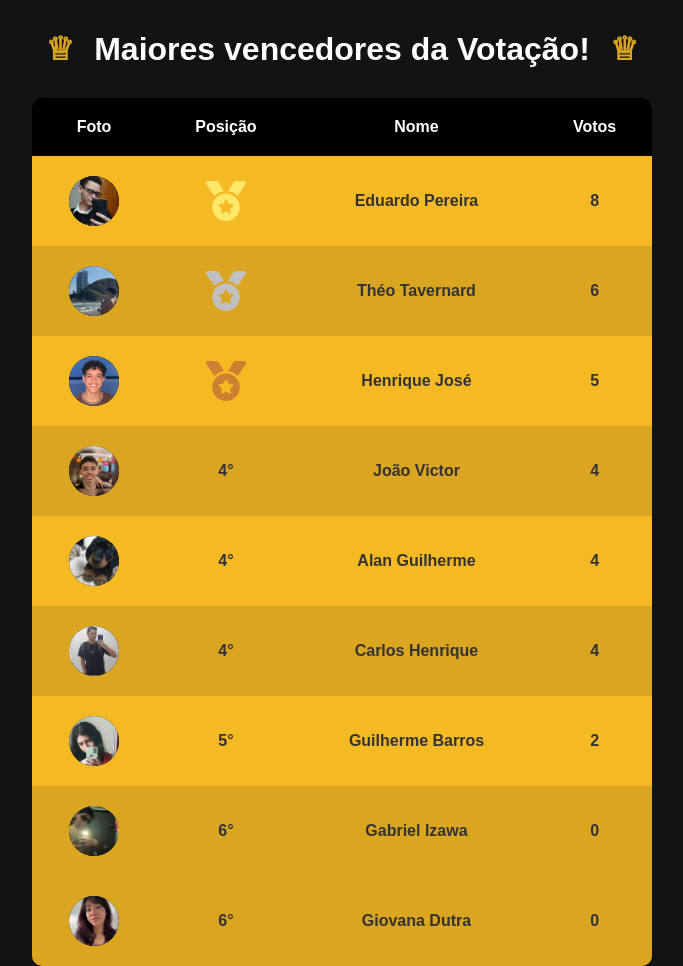
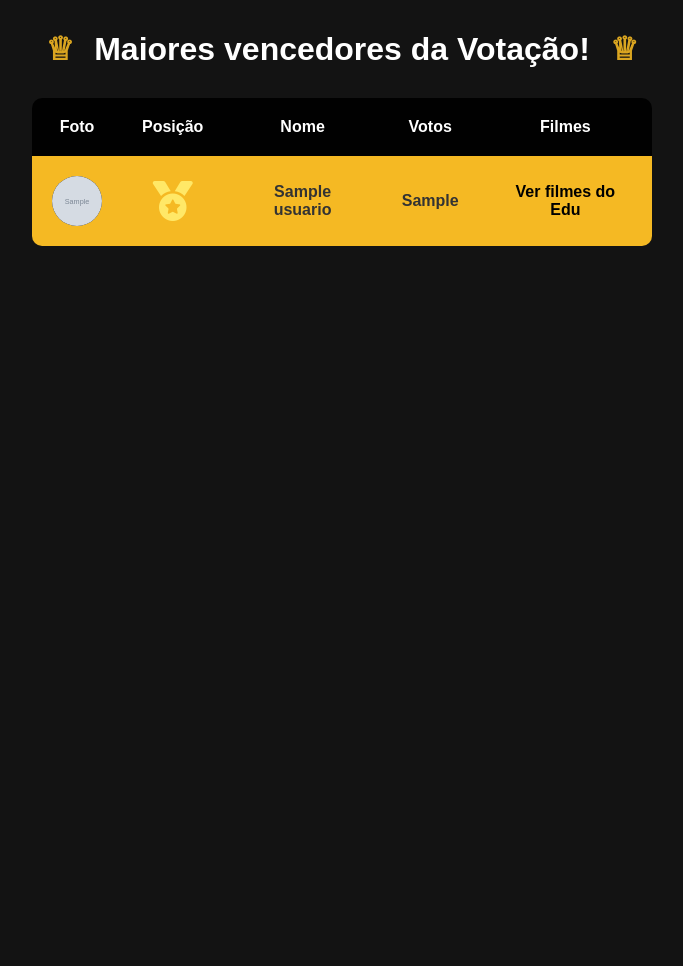
Before and after one commit to heenrique288/landing-page-votacao, a PHP site: page / in a window 1280 px wide. Shown: the whole page, without its empty margins (298-981 px from the left). After the commit the page ends 246 px from the top, so only its background shows below. Run offline with PHP 8.4, Linux system fonts and the light colour scheme; tables that the repository leaves empty or names only in its code hold one stand-in row (values such as "Sample post"); grey boxes marked "Sample" are stand-in pictures; some libraries are stand-ins or nearby versions.

Commit message:
Colocando tudo em PHP para automatizar

```diff
--- /dev/null
+++ b/conexao.php
@@ -0,0 +1,13 @@
+<?php
+$host = "localhost";
+$port = 3307;
+$user = "root"; // usuário padrão do XAMPP
+$pass = "";     // senha padrão é vazia
+$db   = "votacao";
+
+$conn = new mysqli($host, $user, $pass, $db, $port);
+
+if ($conn->connect_error) {
+    die("Erro na conexão: " . $conn->connect_error);
+}
+?>
--- a/index.html
+++ /dev/null
@@ -1,125 +0,0 @@
-<!DOCTYPE html>
-<html lang="en">
-<head>
-    <meta charset="UTF-8">
-    <meta name="viewport" content="width=device-width, initial-scale=1.0">
-    <title>Onde os Fracos não tem Vez</title>
-    <link rel="stylesheet" href="src/css/style.css">
-    <link rel="stylesheet" href="https://cdnjs.cloudflare.com/ajax/libs/font-awesome/6.5.0/css/all.min.css">
-</head>
-<body>
-    <div class="centralizar">
-        <h1 class="titulo"><span class="coroa1">&#9813;</span>Maiores vencedores da Votação!<span class="coroa2">&#9813;</span></h1>
-        <table>
-            <!--
-                <i class="fa-solid fa-medal" style="color: rgb(255, 232, 103); font-size: 40px;"></i> [MEDALHA DE OURO]
-                <i class="fa-solid fa-medal" style="color: silver; font-size: 40px;"></i> [MEDALHA DE PRATA]
-                <i class="fa-solid fa-medal" style="color: #cd7f32; font-size: 40px;"></i> [MEDALHA DE BRONZE]
-            -->
-            <thead>
-                <tr>
-                    <th>Foto</th>
-                    <th>Posição</th>
-                    <th>Nome</th>
-                    <th>Votos</th>
-                </tr>
-            </thead>
-            <tbody>
-                <tr>
-                    <td>
-                        <div class="foto">
-                                <img src="src/img/FotoEdu.png" alt="Foto de Henrique">
-                        </div>
-                    </td>
-                    <td><i class="fa-solid fa-medal" style="color: rgb(255, 232, 103); font-size: 40px;"></i></td>
-                    <td>Eduardo Pereira</td>
-                    <td>8</td> <!--A lista de Schindler, Halloween, O Pianista, Donnie Darko, Fallen Angels, Ikiru, Filhos da Esperança, O homem de palha-->
-                </tr>
-                <tr>
-                    <td>
-                        <div class="foto">
-                                <img src="src/img/FotoTheo.png" alt="Foto de Henrique">
-                        </div>
-                    </td>
-                    <td><i class="fa-solid fa-medal" style="color: silver; font-size: 40px;"></i></td>
-                    <td>Théo Tavernard</td>
-                    <td>6</td> <!--Oldboy, A grande aposta, Retrato de uma jovem em chamas, Magnatas do Crime, Bebê de Rosemary, a vida é bela-->
-                </tr>
-                <tr>
-                    <td>
-                        <div class="foto">
-                            <img src="src/img/FotoHenrique.jpeg" alt="Foto de Henrique">
-                        </div>
-                    </td>
-                    <td><i class="fa-solid fa-medal" style="color: #cd7f32; font-size: 40px;"></i></td>
-                    <td>Henrique José</td>
-                    <td>5</td> <!--Psicose, Paris texas, Persona, Akira, A vida de brian-->
-                </tr>
-                <tr>
-                    <td>
-                        <div class="foto">
-                                <img src="src/img/FotoJoao.png" alt="Foto de Henrique">
-                        </div>
-                    </td>
-                    <td>4°</td>
-                    <td>João Victor</td>
-                    <td>4</td> <!--Os suspeitos, 12 Homens e uma sentença, Por um punhado de dólares, Princesa Mononoke -->
-                </tr>
-                <tr>
-                    <td>
-                        <div class="foto">
-                                <img src="src/img/FotoLuka.png" alt="Foto de Henrique">
-                        </div>
-                    </td>
-                    <td>4°</td>
-                    <td>Alan Guilherme</td>
-                    <td>4</td> <!--Perfect Blue, Corra que a polícia vem aí, Os espartalhões, 10 coisas que eu odeio em você-->
-                </tr>
-                <tr>
-                    <td>
-                        <div class="foto">
-                                <img src="src/img/FotoCarlos.png" alt="Foto de Henrique">
-                        </div>
-                    </td>
-                    <td>4°</td>
-                    <td>Carlos Henrique</td>
-                    <td>4</td> <!--Flores do Oriente, Extermínio, Scarface, Soud of Metal-->
-                </tr>
-                <tr>
-                    <td>
-                        <div class="foto">
-                                <img src="src/img/FotoPalacio.png" alt="Foto de Henrique">
-                        </div>
-                    </td>
-                    <td>5°</td>
-                    <td>Guilherme Barros</td>
-                    <td>2</td> <!--Manchester by the Sea, Carrie-->
-                </tr>
-                <tr>
-                    <td>
-                        <div class="foto">
-                                <img src="src/img/FotoGabriel.png" alt="Foto de Henrique">
-                        </div>
-                    </td>
-                    <td>6°</td>
-                    <td>Gabriel Izawa</td>
-                    <td>0</td>
-                </tr>
-                <tr>
-
-                </tr>
-                <tr>
-                    <td>
-                        <div class="foto">
-                                <img src="src/img/FotoGeo.png" alt="Foto de Henrique">
-                        </div>
-                    </td>
-                    <td>6°</td>
-                    <td>Giovana Dutra</td>
-                    <td>0</td>
-                </tr>
-            </tbody>
-        </table>
-    </div>
-</body>
-</html>
--- /dev/null
+++ b/index.php
@@ -0,0 +1,106 @@
+<?php include("conexao.php");
+
+$sqlUsuarios = "SELECT * FROM usuarios ORDER BY votos DESC";
+$resultUsuarios = $conn->query($sqlUsuarios);
+
+$posicao = 1;
+$votosAnterior = null;
+
+$nomes = [
+    1 => "do Edu",
+    2 => "do Théo",
+    3 => "do Henrique",
+    4 => "do João",
+    5 => "do Alan",
+    6 => "do Carlos",
+    7 => "do Guilherme",
+    8 => "do Gabriel",
+    9 => "da Dutra",
+];
+
+?>
+
+<!DOCTYPE html>
+<html lang="pt-BR">
+<head>
+    <meta charset="UTF-8">
+    <meta name="viewport" content="width=device-width, initial-scale=1.0">
+    <title>Onde os Fracos não tem Vez</title>
+    <link rel="stylesheet" href="src/css/style.css">
+    <link rel="stylesheet" href="https://cdnjs.cloudflare.com/ajax/libs/font-awesome/6.5.0/css/all.min.css">
+    <script src="https://cdn.jsdelivr.net/npm/sweetalert2@11"></script>
+    <script src="src/js/index.js"></script>
+</head>
+<body>
+    <div class="centralizar">
+        <h1 class="titulo"><span class="coroa1">&#9813;</span>Maiores vencedores da Votação!<span class="coroa2">&#9813;</span></h1>
+        <table>
+            <!--
+                <i class="fa-solid fa-medal" style="color: rgb(255, 232, 103); font-size: 40px;"></i> [MEDALHA DE OURO]
+                <i class="fa-solid fa-medal" style="color: silver; font-size: 40px;"></i> [MEDALHA DE PRATA]
+                <i class="fa-solid fa-medal" style="color: #cd7f32; font-size: 40px;"></i> [MEDALHA DE BRONZE]
+            -->
+            <thead>
+                <tr>
+                    <th>Foto</th>
+                    <th>Posição</th>
+                    <th>Nome</th>
+                    <th>Votos</th>
+                    <th>Filmes</th>
+                </tr>
+            </thead>
+            <tbody>
+                <?php while ($usuario = $resultUsuarios->fetch_assoc()): ?>
+
+                    <?php
+                        // Cálculo da posição dinâmica
+                        if ($votosAnterior === null) {
+                            $usuario['posicao_dinamica'] = $posicao;
+                        } elseif ($usuario['votos'] == $votosAnterior) {
+                            $usuario['posicao_dinamica'] = $posicao;
+                        } else {
+                            $posicao++;
+                            $usuario['posicao_dinamica'] = $posicao;
+                        }
+
+                        $votosAnterior = $usuario['votos'];
+
+                        $nome = isset($nomes[$usuario['id']]) ? $nomes[$usuario['id']] : "";
+                    ?>
+
+                    <tr>
+                        <td>
+                            <div class="foto">
+                                <img src="<?= $usuario['foto'] ?>" alt="<?= $usuario['nome'] ?>">
+                            </div>
+                        </td>
+                        <td>
+                            <?php
+                                // Medalhas para os 3 primeiros
+                                if ($usuario['posicao_dinamica'] == 1) {
+                                    echo '<i class="fa-solid fa-medal" style="color: rgb(255, 232, 103); font-size: 40px;"></i>';
+                                } elseif ($usuario['posicao_dinamica'] == 2) {
+                                    echo '<i class="fa-solid fa-medal" style="color: silver; font-size: 40px;"></i>';
+                                } elseif ($usuario['posicao_dinamica'] == 3) {
+                                    echo '<i class="fa-solid fa-medal" style="color: #cd7f32; font-size: 40px;"></i>';
+                                } else {
+                                    // Para posições maiores que 3, mostra o número
+                                    echo $usuario['posicao_dinamica'] . '°';
+                                }
+                            ?>
+                        </td>
+                        <td><?= $usuario['nome'] ?></td>
+                        <td><?= $usuario['votos'] ?></td>
+                        <td>
+                            <a href="#" onclick="abrirPopup(<?= $usuario['id'] ?>)">
+                                Ver filmes <?= $nome ?>
+                            </a>
+                        </td>
+                    </tr>
+
+                <?php endwhile; ?>
+            </tbody>
+        </table>
+    </div>
+</body>
+</html>
--- a/src/css/style.css
+++ b/src/css/style.css
@@ -53,14 +53,16 @@ thead {
 }
 
 tbody tr:nth-child(even) {
-  background-color: goldenrod;  /* linhas pares */
+    background-color: goldenrod;
+    /* linhas pares */
 }
 
 tbody tr:nth-child(odd) {
-  background-color: rgb(245, 185, 35);  /* linhas ímpares */
+    background-color: rgb(245, 185, 35);
+    /* linhas ímpares */
 }
 
-th{
+th {
     margin: 10px 0px 10px 0px;
     padding: 20px;
 }
@@ -84,3 +86,30 @@ td {
     border-radius: 50%;
     object-fit: cover;
 }
+
+a {
+    text-decoration: none;
+    color: black;
+}
+
+/* POP-UP */
+
+.popup-filme {
+    display: flex;
+    align-items: flex-start;
+    gap: 20px;
+    text-align: left;
+}
+
+/* imagem (banner) */
+.popup-filme img {
+    width: 150px;
+    border-radius: 8px;
+}
+
+/* texto (sinopse) */
+.popup-filme .sinopse {
+    max-width: 300px;
+    font-size: 14px;
+    line-height: 1.4;
+}
--- /dev/null
+++ b/src/js/index.js
@@ -0,0 +1,54 @@
+function abrirPopup(usuarioId) {
+    fetch("/SITE/get_filme_tmdb.php?id=" + usuarioId)
+    .then(response => response.json())
+    .then(data => {
+        if(data.length === 0){
+            Swal.fire({
+                icon: 'info',
+                title: 'Nenhum filme encontrado',
+                text: 'Este usuário não possui filmes cadastrados.',
+                confirmButtonText: 'Fechar',
+                background: '#333',
+                color: '#ffffff'
+            });
+            return;
+        }
+
+        // Monta o HTML com estilo customizado
+        let html = "";
+        data.forEach(filme => {
+            html += `
+                <div style="
+                    display: flex;
+                    background-color: #333;
+                    gap: 15px;
+                    margin-bottom: 15px;
+                    align-items: center;
+                    border-bottom: 1px solid #ccc;
+                    padding-bottom: 10px;">
+                    <img src="${filme.banner}" width="120" style="border-radius: 8px; object-fit: cover;">
+                    <div style="max-width: 500px;">
+                        <strong style="font-size: 23px; color: #daa520;">${filme.titulo}</strong>
+                        <p style="font-size: 15px; color: #ffffff; margin: 20px 0 10px 20px; line-height: 2; text-align: justify">${filme.sinopse}</p>
+                    </div>
+                </div>
+            `;
+        });
+
+        Swal.fire({
+            title: '<span style="color:#daa520; display:block; margin-bottom: 50px; ">Filmes do usuário</span>',
+            html: html,
+            width: 800,             // largura do pop-up
+            padding: '30px',        // padding interno
+            background: '#333',     // cor de fundo
+            color: '#ffffff',          // cor do texto
+            showCloseButton: true,  // botão de fechar no canto
+            confirmButtonText: 'Fechar',
+            confirmButtonColor: '#3085d6',
+            scrollbarPadding: false,
+            customClass: {
+                popup: 'meu-popup-personalizado'
+            }
+        });
+    });
+}
```
Also changed, not shown: get_filme_tmdb.php (added, +65 -0 lines), src/img/desktop.ini (deleted, +0 -9 lines).
